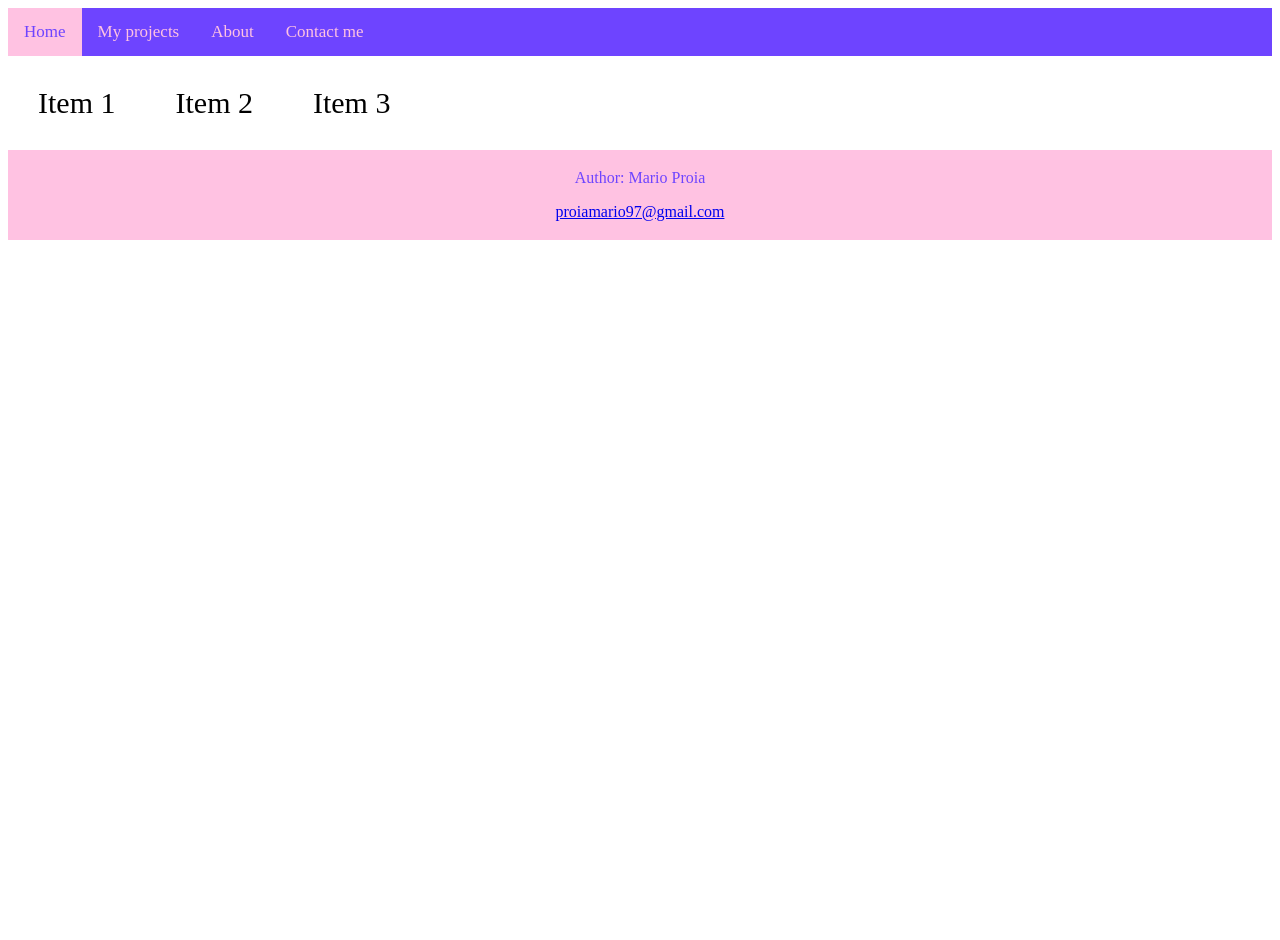
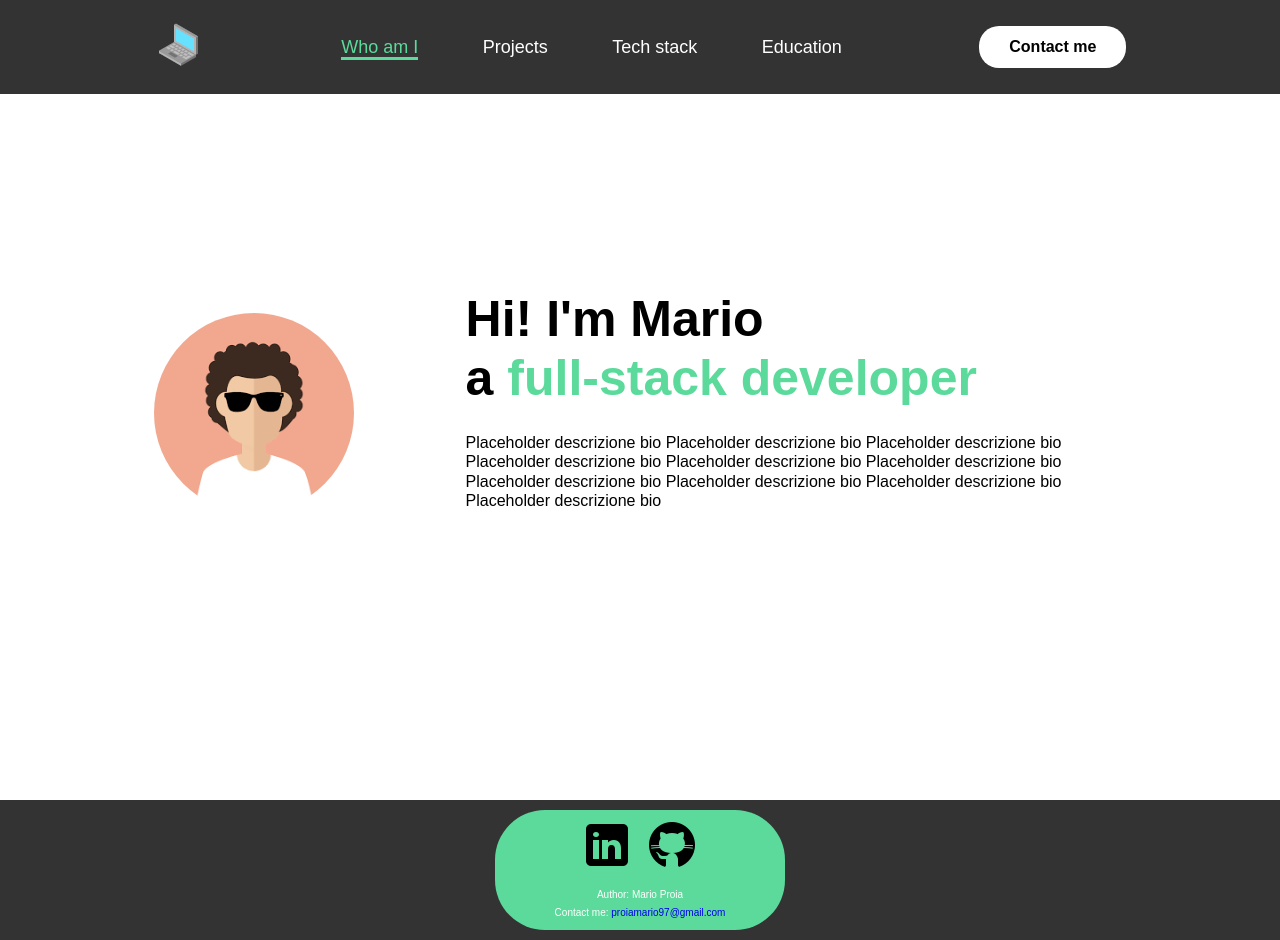
Before and after one commit to marioproia/personal-portfolio, a plain HTML site: page frontend/index.html in a window 1280 px wide. Before the commit the page ends 800 px from the top, so only its background shows below. Drawn offline with Linux system fonts and the light colour scheme.

Commit message:
added sections and style

```diff
--- a/frontend/index.html
+++ b/frontend/index.html
@@ -2,26 +2,56 @@
 <html>
 <head>
   <meta name="viewport" content="width=device-width, initial-scale=1">
-<link rel="stylesheet" href="./resources/css/index.css">
+    <link rel="stylesheet" href="./resources/css/index.css">
+    <script src="resources/js/index.js"></script>
 </head>
 <body>
-    <div class="topnav">
-        <a class="active" href="#home">Home</a>
-        <a href="#myprojects">My projects</a>
-        <a href="#about">About</a>
-        <a href="#contact">Contact me</a>
-    </div>
+    <header class="header">
+        <a href="#" class="logo"><img src="resources/images/logo.png" alt="propic"></a>
 
-    <div class="container">
-    <div>Item 1</div>
-    <div>Item 2</div>
-    <div>Item 3</div>
-    </div>
+        <nav class="navbar">
+            <a href="#" class="active">Who am I</a>
+            <a href="#">Projects</a>
+            <a href="#">Tech stack</a>
+            <a href="#">Education</a>
+        </nav>
+
+        <a href="#" class="contact">Contact me</a>
+    </header>
+
+    <section class="home">
+        <div class="img-box">
+            <img src="resources/images/placeholder.png" alt="propic">
+        </div>
+        <div class="home-content">
+            <h3>Hi! I'm Mario</h3>
+            <h1>a <span>full-stack developer</span></h1>
+
+            <p>
+                Placeholder descrizione bio Placeholder descrizione bio
+                Placeholder descrizione bio Placeholder descrizione bio
+                Placeholder descrizione bio Placeholder descrizione bio
+                Placeholder descrizione bio Placeholder descrizione bio
+                Placeholder descrizione bio Placeholder descrizione bio
+            </p>
+        </div>
+    </section>
 
 
-    <footer>
-        <p>Author: Mario Proia</p>
-        <p><a href="mailto:proiamario97@gmail.com">proiamario97@gmail.com</a></p>
+
+
+    <footer class="footer">
+        <div class="outer">
+            <div class="logos">
+                <a href="#" class="logo"><img src="resources/images/linkedin.png" alt="LinkedIn"></a>
+                <a href="#" class="logo"><img src="resources/images/github.png" alt="GitHub"></a>
+            </div>
+
+            <div class="author">
+                <span>Author: Mario Proia<br></span>
+                <span>Contact me: <a href="mailto:proiamario97@gmail.com">proiamario97@gmail.com</a></span>
+            </div>
+        </div>
     </footer>
 </body>
 </html>
--- a/frontend/resources/css/index.css
+++ b/frontend/resources/css/index.css
@@ -1,60 +1,164 @@
-/*Palette:
-    Website background  #2a2a2a
-    Majorette blue:     #6E44FF
-    Tropical indigo:    #B892FF
-    Lavender pink:      #FFC2E2
-    Baker-Miller pink:  #FF90B3
-    Light coral:        #EF7A85
-*/
-body {
+*{
+  margin: 0;
+  padding: 0;
+  box-sizing: border-box;
+  font-family: 'Poppins', sans-serif;
+  text-decoration: none;
+  list-style: none;
+}
+
+:root {
+  --main-text-color: rgb(92, 218, 155);
+}
+
+/* ---------- Header ----------*/
+
+.header{
+  position: fixed;
+  top: 0;
+  left: 0;
+  width: 100%;
+  padding: 20px 12%;
+  background: rgba(0, 0, 0, 0.8);
+  backdrop-filter: blur(10px);
+  display: flex;
+  justify-content: space-between;
+  align-items: center;
+  z-index: 100;
+  /*
+    The z-index specifies:
+      - The stack level of the box in the current stacking context.
+      - Whether the box establishes a local stacking context.
+  */
+}
+
+.logo{
+  color: white;
+  width: 50px;
+  transition: 0.2s ease;
+}
+
+.logo:hover{
+  transform: scale(1.1);
+}
+
+.navbar a{
+  font-size: 18px;
+  color: white;
+  font-weight: 500; /*boldness del font*/
+  margin: 0 30px; /*margin-top, margin-right, margin-bottom, margin-left*/
+  border-bottom: 3px solid transparent;
+  transition: 0.2s ease;
+}
+
+.navbar a:hover,
+.navbar a.active{
+  color: var(--main-text-color);
+  border-bottom: 3px solid var(--main-text-color);
+  transform: scale(1.1);
+}
+
+.contact{
+  padding: 10px 28px;
+  border-radius: 20px;
   background-color: white;
+  color: black;
+  border: 2px solid transparent;
+  font-size: 16px;
+  font-weight: 600;
 }
-h1 {
-  color: #EF7A85;
+
+.contact:hover{
+  background-color: var(--main-text-color);
+  color: white;
+  transition: 0.2s ease;
+}
+
+/* ---------- Home ----------*/
+
+.home{
+  width: 100%;
+  min-height: 100vh; /*minimum height 100% of the viewport height*/
+  background: white;
+  display: flex;
+  align-items: center;
+  gap: 7em; /*dimensione in proporzione al carattere dell'elemento genitore. Usato per design responsive.*/
+  padding: 30px 12% 0;
+}
+
+.img-box img{
+  border-radius: 50%;
+  width: 200px;
+}
+
+.home-content{
+  max-width: 800px;
+}
+
+.home-content h3{
+  font-size: 50px;
+}
+
+.home-content h1{
+  font-size: 50px;
+}
+
+.home-content span{
+  font-size: 50px;
+  color: var(--main-text-color);
+  line-height: 1.2;
+}
+
+.home-content p{
+  font-size: 16px;
+  line-height: 1.2;
+  margin: 25px 0 30px;
+}
+
+::-webkit-scrollbar{
+  width: 15px;
+}
+::-webkit-scrollbar-thumb{
+  background-color: var(--main-text-color);
 }
 
 
-/*Navbar background*/
-.topnav {
-  background-color: #6E44FF;
-  overflow: hidden;
+/* ---------- Footer ----------*/
+.footer{
+  padding: 10px 0;
+  background: rgba(0, 0, 0, 0.8);
+  display: flex;
+  justify-content: center;
+  align-items: center;
 }
 
-/* Style the links inside the navigation bar */
-.topnav a {
-  float: left;
-  color: #FFC2E2;
-  text-align: center;
-  padding: 14px 16px;
-  text-decoration: none;
-  font-size: 17px;
+.footer span{
+  font-size: 10px;
+  line-height: 1.5;
+  color: white;
 }
 
-.topnav a:hover {
-  background-color: #B892FF;
-  color: #FFC2E2;
+.outer{
+  background-color: var(--main-text-color);
+  border-radius: 50px;
+  padding: 10px 60px;
+  display: flex;
+  align-items: center;
+  flex-direction: column;
+  align-items: center;
+  gap: 10px;
+  width: fit-content;
 }
 
-.topnav a.active {
-  background-color: #FFC2E2;
-  color: #6E44FF;
+.logos {
+  display: flex;
+  gap: 15px;
 }
 
-.container {
-  display: flex;
-  background-color: white;
+.logos img {
+  width: 50px;
 }
 
-.container div {
-  background-color: white;
-  margin: 10px;
-  padding: 20px;
-  font-size: 30px;
+.author {
+  text-align: center;
 }
-
-footer {
-  text-align: center;
-  padding: 3px;
-  background-color: #FFC2E2;
-  color: #6E44FF;
-}
```
Also changed, not shown: frontend/resources/images/github.png (added), frontend/resources/images/linkedin.png (added), frontend/resources/images/logo.png (added), frontend/resources/images/placeholder.png (added), frontend/resources/js/index.js (added).
